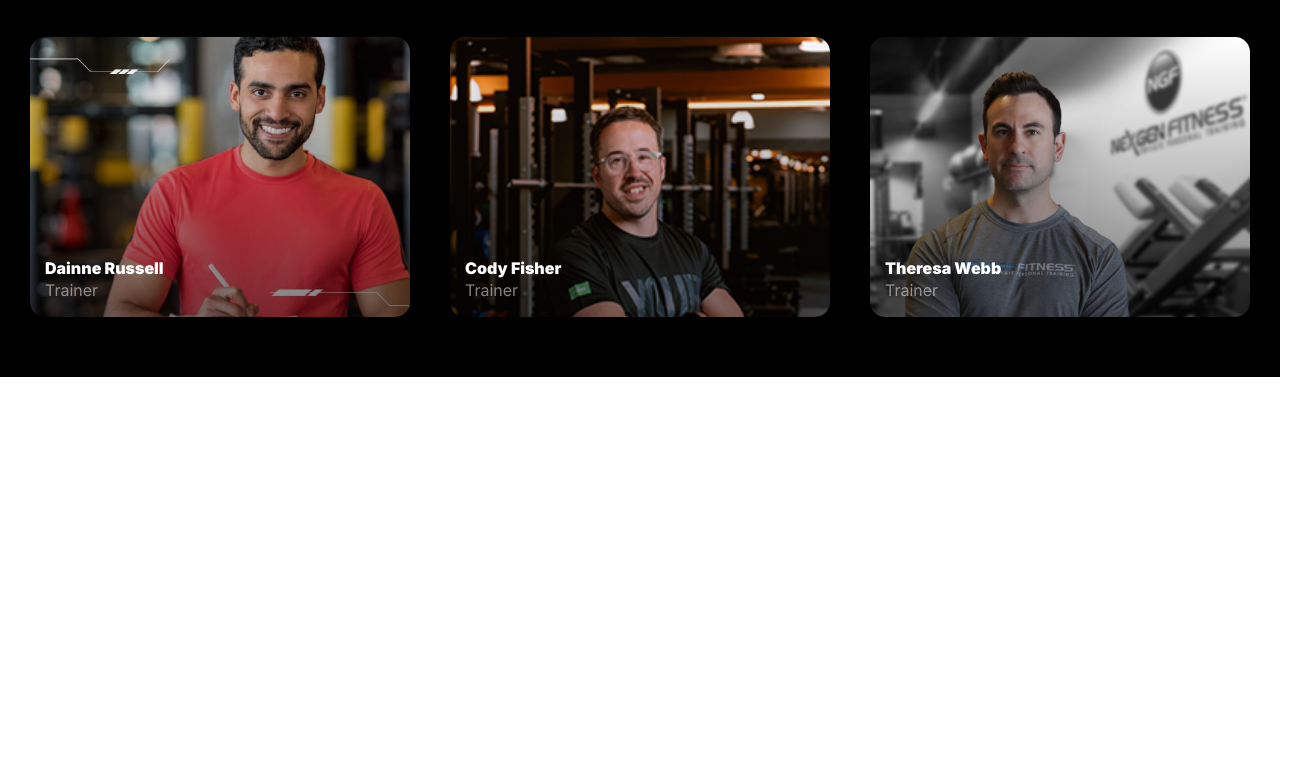
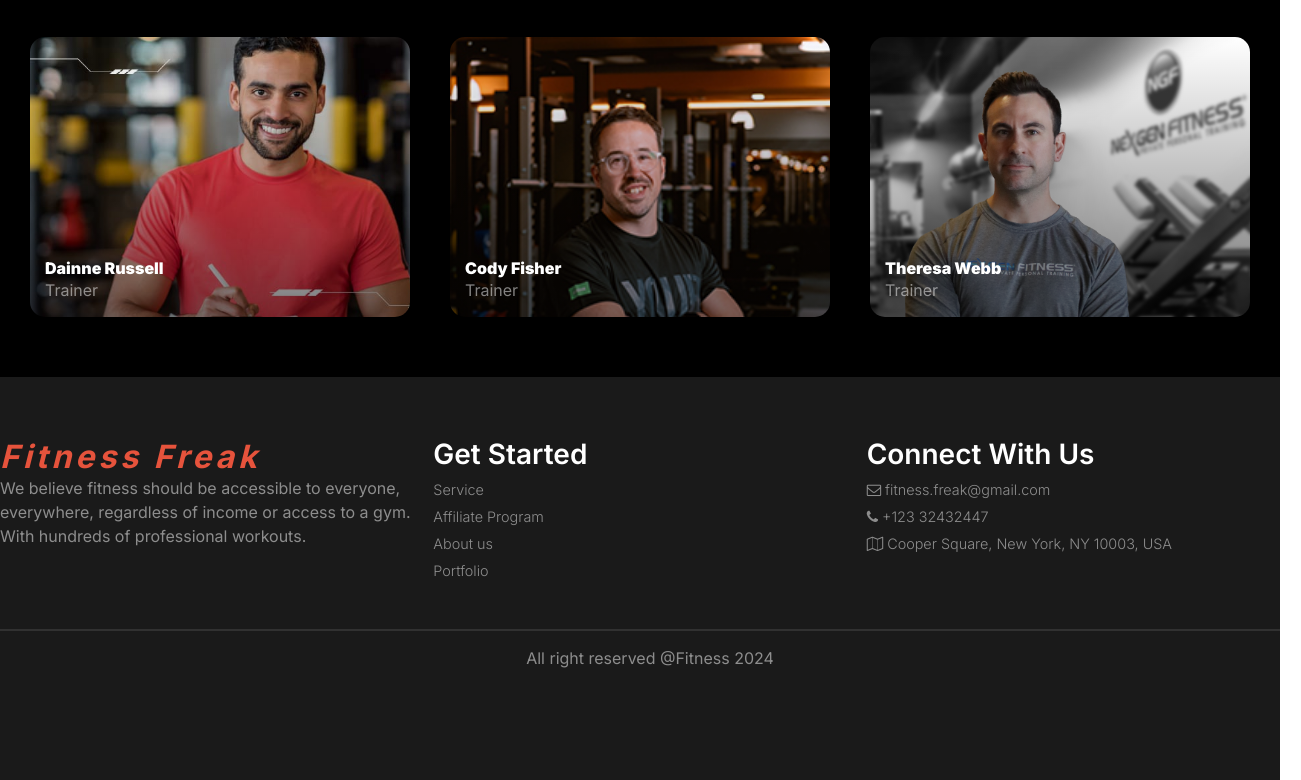
Before and after one commit to MasumAhmed19/Phero-assigment-02, a plain HTML site: page index.html in a window 1280 px wide. Shown: the part 3226-4006 px from the top of the page, 1301 px wide, since content can reach past the window. Before the commit the page ends 3603 px from the top, so only its background shows below. Drawn offline with Linux system fonts and the light colour scheme; a web font is replaced by a local one.

Commit message:
website done

```diff
--- a/index.html
+++ b/index.html
@@ -8,6 +8,8 @@
     <title>Fitness Freak</title>
     <link rel="stylesheet" href="style.css">
     <link rel="shortcut icon" href="./images/favicon.png" type="image/x-icon">
+    <link rel="stylesheet" href="https://cdnjs.cloudflare.com/ajax/libs/font-awesome/4.7.0/css/font-awesome.min.css">
+
 
     <!-- Inter Fonts -->
     <style>
@@ -212,9 +214,43 @@
                 </div>
             </div>
          </section>
+
     </main>
 
-    <footer>
+    <footer class="display-flex">
+
+        <div class="footer-content">
+            <div class="left display-flex">
+                <h2 class="brand-name orange"><I>Fitness Freak</I></h2>
+                <p class="des-text">We believe fitness should be accessible to everyone, everywhere, regardless of income or access to a gym. With hundreds of professional workouts.</p>
+            </div>
+            <div class="middle display-flex">
+                <h3 class="title-02">Get Started</h3>
+                <ul class="quick-ul">
+                    <li>Service</li>
+                    <li>Affiliate Program</li>
+                    <li>About us</li>
+                    <li>Portfolio</li>
+                </ul>
+            </div>
+
+            <div class="right display-flex">
+                <h3 class="title-02">Connect With Us</h3>
+                <ul class="quick-ul">
+                    <li><i class="fa fa-envelope-o" aria-hidden="true"></i><a href="#">  fitness.freak@gmail.com</a></li>
+                    <li><i class="fa fa-phone" aria-hidden="true"></i><a href="">  +123 32432447</a></li>
+                    <li><i class="fa fa-map-o" aria-hidden="true"></i><a href="">  Cooper Square, New York, NY 10003, USA</a></li>
+                </ul>
+            </div>
+
+        </div>
+
+        <div class="copywrite-div display-flex">
+            <hr>
+            <p class="des-text">All right reserved @Fitness 2024</p>
+        </div>
+
+
 
     </footer>
 </body>
--- a/style.css
+++ b/style.css
@@ -540,7 +540,58 @@
 
 
 /* ------------Footer------------- */
+    footer {
+        flex-direction: column;
+        background-color: #1A1A1A;
+        justify-content: center;
+        align-items: center;
+        padding: 60px 0px;
+    }
 
+    .footer-content{
+        display: grid;
+        grid-template-columns: repeat(3, 1fr);
+        max-width: 1300px;
+        gap: 20px;
+    }
+
+    .left, .middle, .right{
+        flex-direction: column;
+        align-items: start;
+    }
+
+    .quick-ul{
+        padding: 0;
+    }
+
+
+    .quick-ul > li{
+        list-style: none;
+        padding-top: 10px;
+        color: rgba(255, 255, 255, 0.5);
+        font-size: 0.9rem;
+        font-weight: 300;
+    }
+
+    .quick-ul > li a{
+        text-decoration: none;
+        color: rgba(255, 255, 255, 0.5);
+    }
+
+
+    .copywrite-div{
+        width: 1300px;
+        margin: 50px auto;
+        flex-direction: column;
+        gap: 15px;
+        align-items: center;
+        justify-content: center;
+    }
+
+    .copywrite-div > hr{
+        border: 1.5px solid rgba(255, 255, 255, 0.1);
+        width: 100%;
+    }
 
 /* ------------------------- */
 
@@ -553,6 +604,7 @@
     .header-section{
         background-color: rgb(0, 0, 0);
         margin: 0 auto;
+        padding: 10px;
     }
 
     .nav-div{
@@ -588,7 +640,7 @@
         margin: 0 auto;
         justify-content: center;
         align-items: center;
-        padding: 60px 10px;
+        padding: 60px 20px;
     }
 
     .hero-div{
@@ -843,6 +895,40 @@
 
 
 
+    /* ------------Footer------------- */
+    footer {
+        padding: 40px 40px;
+    }
+
+    .footer-content{
+        display: grid;
+        grid-template-columns: repeat(1, 1fr);
+        max-width: 100%;
+        gap: 30px;
+    }
+
+    .left, .middle, .right{
+        flex-direction: column;
+        align-items: start;
+    }
+
+    .quick-ul{
+        padding: 0;
+    }
+
+    .copywrite-div{
+        width: 100%;
+        margin: 50px auto;
+        flex-direction: column;
+        gap: 15px;
+        align-items: start;
+        justify-content: center;
+    }
+
+
+/* ------------------------- */
+
+
 
 
 
```
